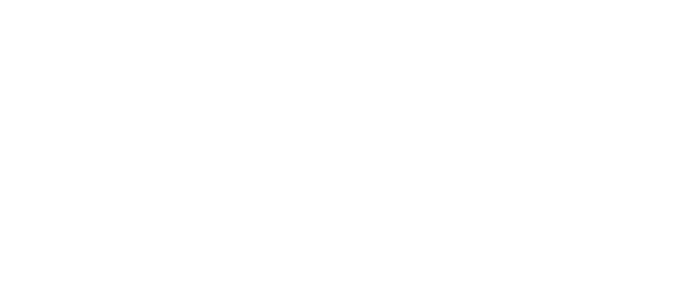
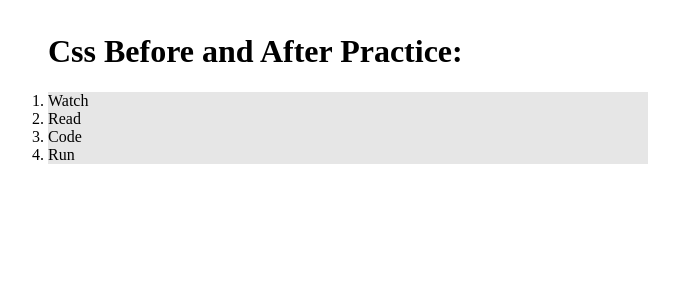
Before and after one commit to sudhansom/driving-test, an Angular app: page /css-before in a window 1280 px wide. Before the commit this address led to /. Shown: the top 300 px of the page, without its empty margins (292-971 px from the left). Built offline with nearby package versions, Linux system fonts and the light colour scheme.

Commit message:
create new component to practice css before and after

```diff
--- a/src/app/app-routing.module.ts
+++ b/src/app/app-routing.module.ts
@@ -7,6 +7,7 @@
   {path: 'template-form', loadChildren: () => import('./views/template-form/template-form.module').then((mod)=>mod.TemplateFormModule)},
   {path: 'reactive-form', loadChildren: () => import('./views/reactive-form/reactive-form.module').then((mod)=>mod.ReactiveFormModule)},
   { path: 'formatting', loadChildren: () => import('./views/formatting-context/formatting-context.module').then((mod)=>mod.FormattingContextModule)},
+  { path: 'css-before', loadChildren: () => import('./views/css-before/css-before.module').then((mod)=>mod.CssBeforeModule)},
   { path: '', loadChildren: () => import('./views/test-page/test-page.module').then((mod) => mod.TestModule)},
 ];
 
--- /dev/null
+++ b/src/app/views/css-before/css-before.component.html
@@ -0,0 +1,11 @@
+<div class="container">
+  <h1>Css Before and After Practice:</h1>
+  <div class="wrapper">
+    <ol>
+      <li>Watch</li>
+      <li>Read</li>
+      <li>Code</li>
+      <li>Run</li>
+    </ol>
+  </div>
+</div>
--- /dev/null
+++ b/src/app/views/css-before/css-before.component.scss
@@ -0,0 +1,15 @@
+:host {
+  .container {
+    max-width: 600px;
+    margin: auto;
+    border-radius: 12px;
+    padding: 12px;
+    .wrapper {
+      background-color: #e6e6e6;
+      ol {
+        padding: 0;
+        counter-reset: list-items;
+      }
+    }
+  }
+}
--- /dev/null
+++ b/src/app/views/css-before/css-before.module.ts
@@ -0,0 +1,28 @@
+import { CommonModule } from "@angular/common";
+import { NgModule } from "@angular/core";
+import { RouterModule, Routes } from "@angular/router";
+
+import { CssBeforeComponent } from "./css-before.component";
+
+
+const appRoutes: Routes = [
+  {
+    path: '',
+    component: CssBeforeComponent
+  }
+]
+
+@NgModule({
+  declarations: [
+    CssBeforeComponent,
+
+  ],
+  imports: [
+    CommonModule,
+    RouterModule.forChild(appRoutes),
+  ],
+  exports:[],
+  providers: [],
+  bootstrap: [],
+})
+export class CssBeforeModule {}
```
Also changed, not shown: src/app/views/css-before/css-before.component.ts (added, +13 -0 lines).
